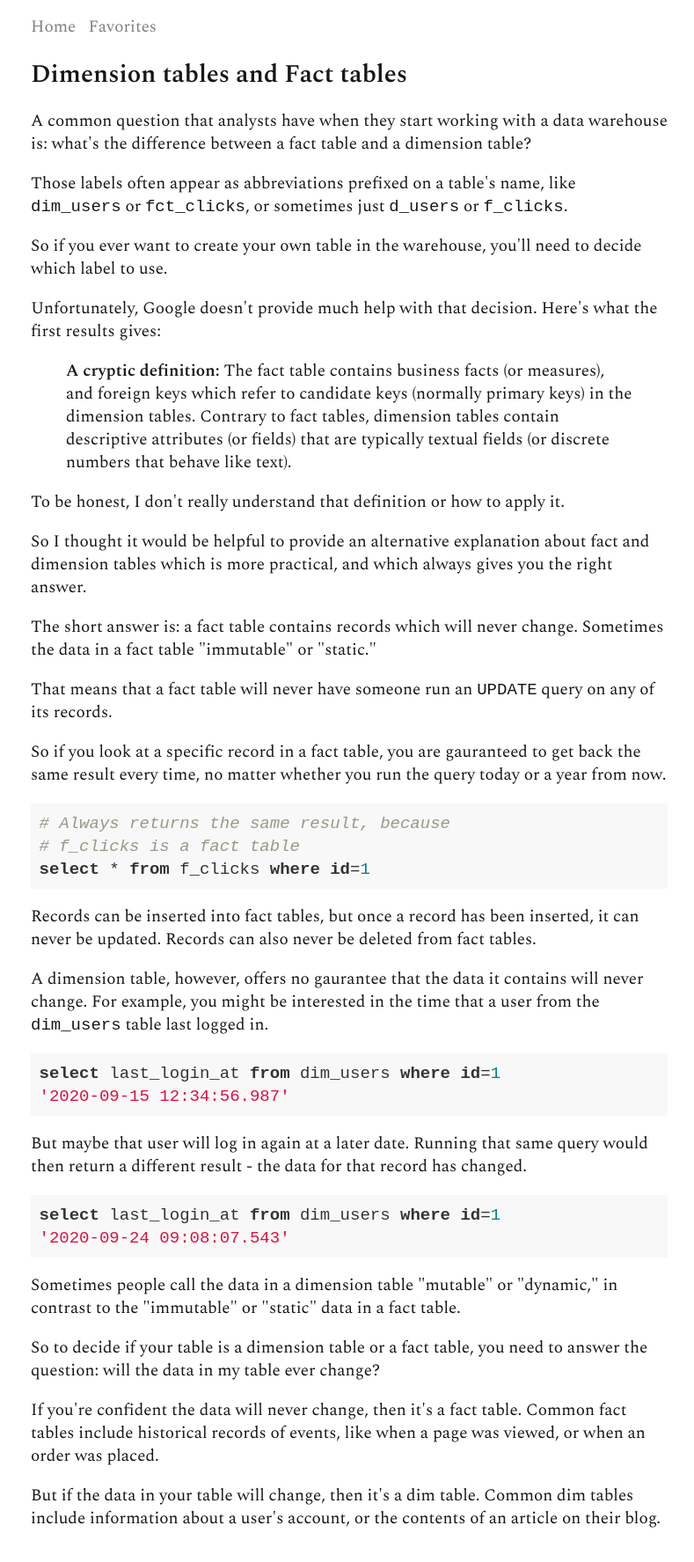
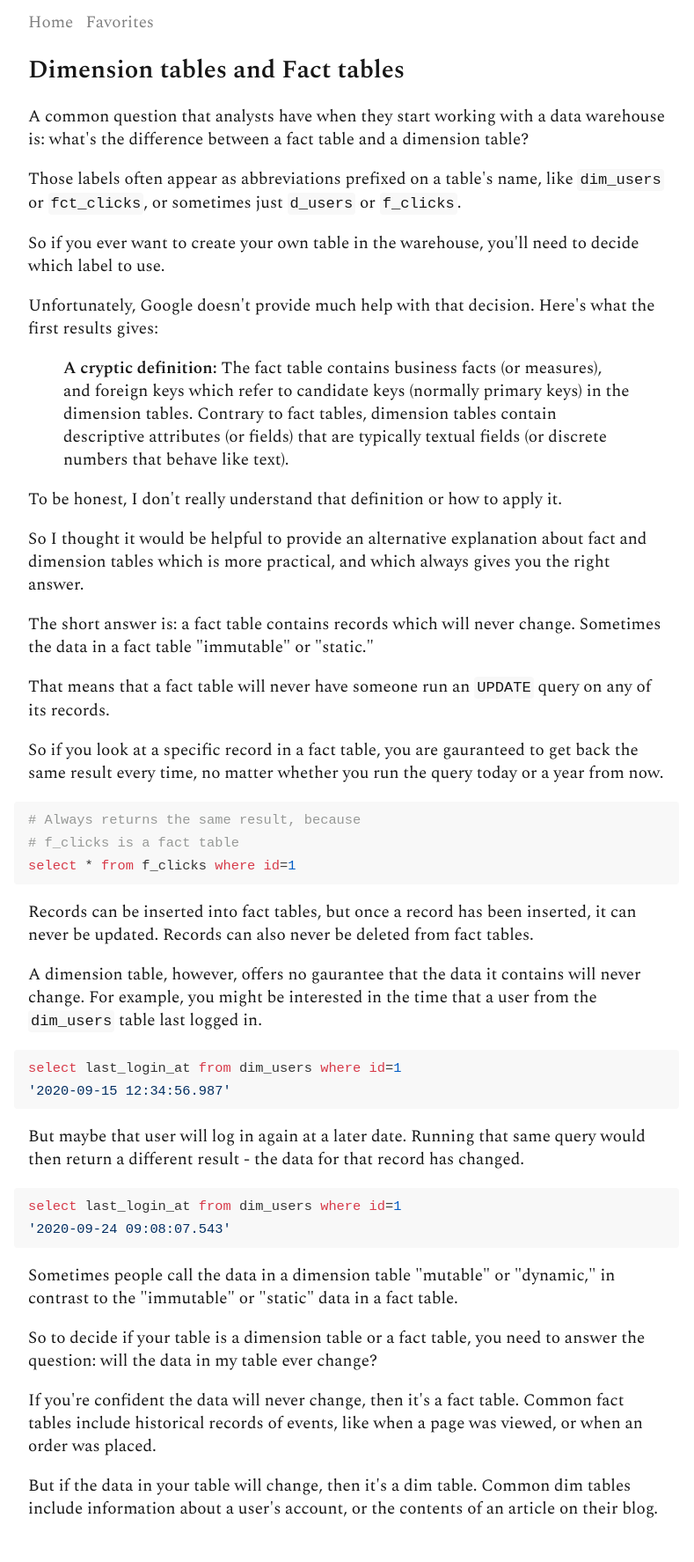
Before and after one commit to tjwaterman99/tjwaterman99, an MkDocs documentation site: the page built from docs/dim-and-fact-tables.md, in a window 1280 px wide. Shown: the top 1775 px of the page at 88% size, without its empty margins (246-1035 px from the left). Built offline with MkDocs 1.6.1, drawn with Linux system fonts in a browser that asks for light colours.

Commit message:
Prettier code highlighting

```diff
--- a/theme/base.html
+++ b/theme/base.html
@@ -14,7 +14,7 @@
     <link href="https://fonts.googleapis.com/css2?family=Spectral:ital,wght@0,400;0,600;1,400;1,600&display=swap" rel="stylesheet">
 
     <link href="{{ 'css/base.css' | url }}" rel="stylesheet">
-    <link href="{{ 'css/github.css' | url }}" rel="stylesheet">
+    <link href="{{ 'css/github-gist.css' | url }}" rel="stylesheet">
     <script src="{{ 'js/highlight.pack.js' | url }}"></script>
     <script>hljs.initHighlightingOnLoad();</script>
     {% block css %}
--- a/theme/css/base.css
+++ b/theme/css/base.css
@@ -10,6 +10,8 @@ body {
     font-size: 19px;
     line-height: 26px;
     padding-bottom: 2em;
+    margin-left: 0px;
+    margin-right: 0px;
 }
 
 @media only screen and (min-width: 760px) {
@@ -38,8 +40,27 @@ hr {
 
 .wrapper {
     padding-top: 5px;
-    padding-left: 3px;
-    padding-right: 3px;
+    padding-left: 16px;
+    padding-right: 16px;
+}
+
+pre {
+    margin-left: -16px;
+    margin-right: -16px;
+    font-size: 90%;
+}
+
+pre code {
+    padding-left: 16px !important;
+    padding-right: 16px !important;
+    background-color: #F8F8F8 !important;
+}
+
+code {
+    background-color: #F8F8F8;
+    padding: 3px;
+    font-size: 90%;
+    border-radius: 4px;
 }
 
 h1 {
--- /dev/null
+++ b/theme/css/github-gist.css
@@ -0,0 +1,79 @@
+/**
+ * GitHub Gist Theme
+ * Author : Anthony Attard - https://github.com/AnthonyAttard
+ * Author : Louis Barranqueiro - https://github.com/LouisBarranqueiro
+ */
+
+.hljs {
+  display: block;
+  background: white;
+  padding: 0.5em;
+  color: #333333;
+  overflow-x: auto;
+}
+
+.hljs-comment,
+.hljs-meta {
+  color: #969896;
+}
+
+.hljs-variable,
+.hljs-template-variable,
+.hljs-strong,
+.hljs-emphasis,
+.hljs-quote {
+  color: #df5000;
+}
+
+.hljs-keyword,
+.hljs-selector-tag,
+.hljs-type {
+  color: #d73a49;
+}
+
+.hljs-literal,
+.hljs-symbol,
+.hljs-bullet,
+.hljs-attribute {
+  color: #0086b3;
+}
+
+.hljs-section,
+.hljs-name {
+  color: #63a35c;
+}
+
+.hljs-tag {
+  color: #333333;
+}
+
+.hljs-title,
+.hljs-attr,
+.hljs-selector-id,
+.hljs-selector-class,
+.hljs-selector-attr,
+.hljs-selector-pseudo {
+  color: #6f42c1;
+}
+
+.hljs-addition {
+  color: #55a532;
+  background-color: #eaffea;
+}
+
+.hljs-deletion {
+  color: #bd2c00;
+  background-color: #ffecec;
+}
+
+.hljs-link {
+  text-decoration: underline;
+}
+
+.hljs-number {
+  color: #005cc5;
+}
+
+.hljs-string {
+  color: #032f62;
+}
--- a/theme/main.html
+++ b/theme/main.html
@@ -13,7 +13,6 @@
 {% endblock %}
 
 {% block content %}
-    <div class="wrapper">
     <nav>
         <a class="nav-link" href="/">Home</a>
         <a class="nav-link" href="/favorites">Favorites</a>
@@ -49,5 +48,4 @@
     {% else %}
     <article class="post">{{ page.content }}</article>
     {% endif %}
-    </div>
 {% endblock %}
```
Lines whose indentation alone changed are shown as unchanged.
